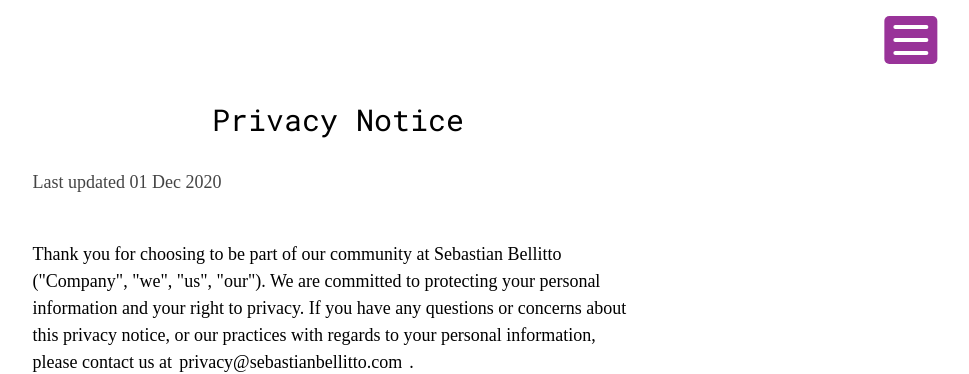
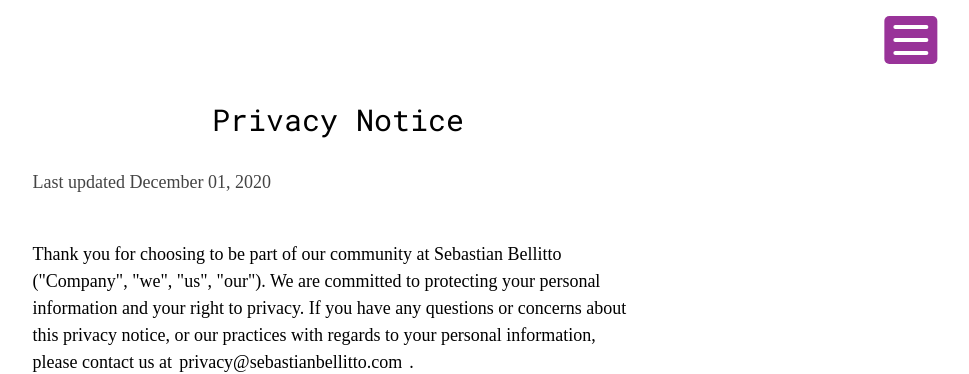
Before and after one commit to SebastianSlash/SebastianSlash.github.io, a Jekyll site: the page built from privacy-policy.html, in a window 1280 px wide and 900 px high. Shown: the top 374 px of the window, without its empty margins (302-1271 px from the left). Built offline with Jekyll 4.4.1, drawn with Linux system fonts in a browser that asks for light colours; some web fonts are replaced.

Commit message:
changed date representation

```diff
--- a/privacy-policy.html
+++ b/privacy-policy.html
@@ -8,7 +8,7 @@
   <div class="sidebar left"></div>
   <div class="privacy content">
     <h1>Privacy Notice</h1>
-    <p class="last-updated">Last updated {{ page.last-updated | date_to_string }}</p>
+    <p class="last-updated">Last updated {{ page.last-updated | date: "%B %d, %Y" }}</p>
     <div class="privacy introduction">
       {% for item in site.data.privacyNotice.intro %}
         {% for i in (0..item.part-count) %}
```
